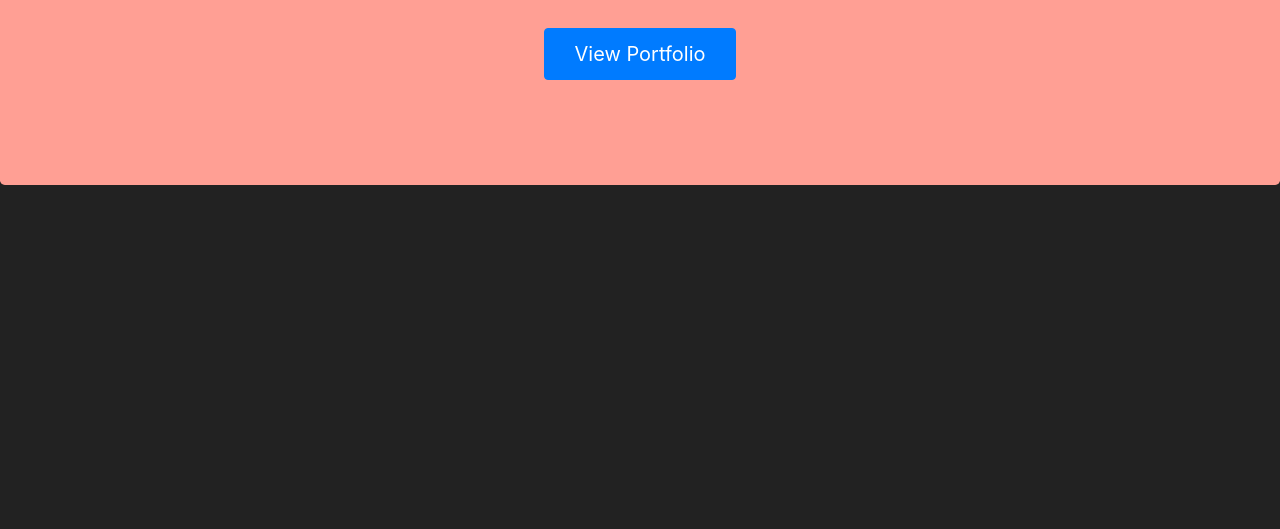
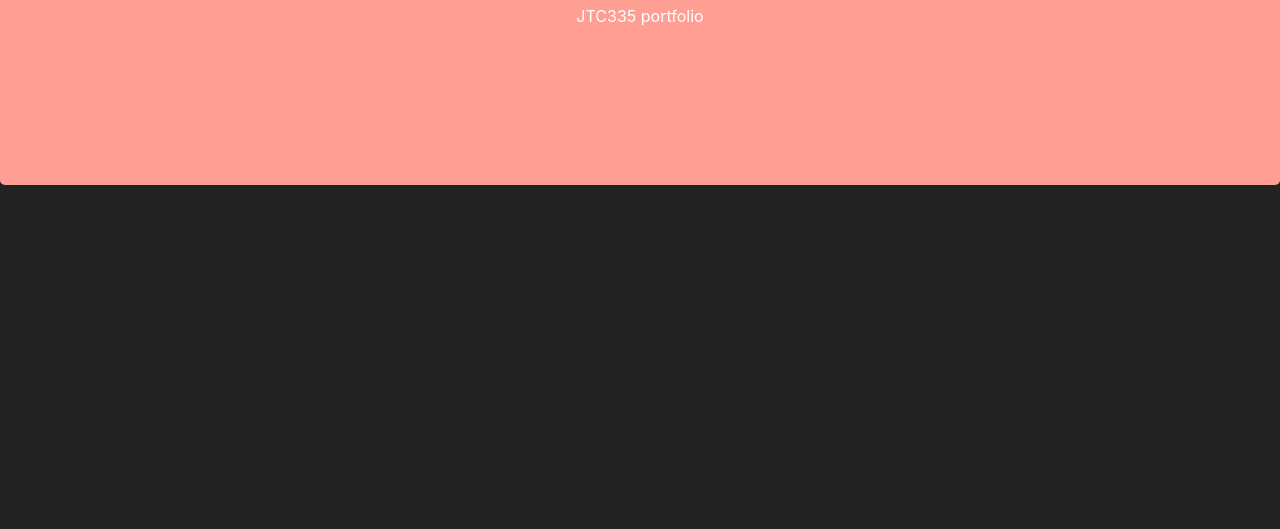
Before and after one commit to 20Julie20/20Julie20.github.io, a plain HTML site: page index.html in a window 1280 px wide. Shown: the part 271-800 px from the top of the page. Drawn offline with nearby package versions, Linux system fonts and the light colour scheme.

Commit message:
Update index.html

```diff
--- a/index.html
+++ b/index.html
@@ -27,7 +27,7 @@
 
     .jumbotron {
       /*background-image: url('photographer-banner.jpg'); put your background image here */
-	background-color: #ff9f94;
+	  background-color: #ff9f94;
       background-size: cover;
       height: 400px;
       display: flex;
@@ -72,8 +72,8 @@
 
   <div class="jumbotron">
     <h1>Welcome to Julie's Photography</h1>
-    <p>Explore the beauty captured through my lens.</p>
-    <a href="portfolio.html" class="btn btn-primary">View Portfolio</a>
+    <p>JTC335 portfolio</p>
+    <!-- <a href="portfolio.html" class="btn btn-primary">View Portfolio</a> -->
   </div>
 
   <script src="https://code.jquery.com/jquery-3.5.1.slim.min.js"></script>
```
